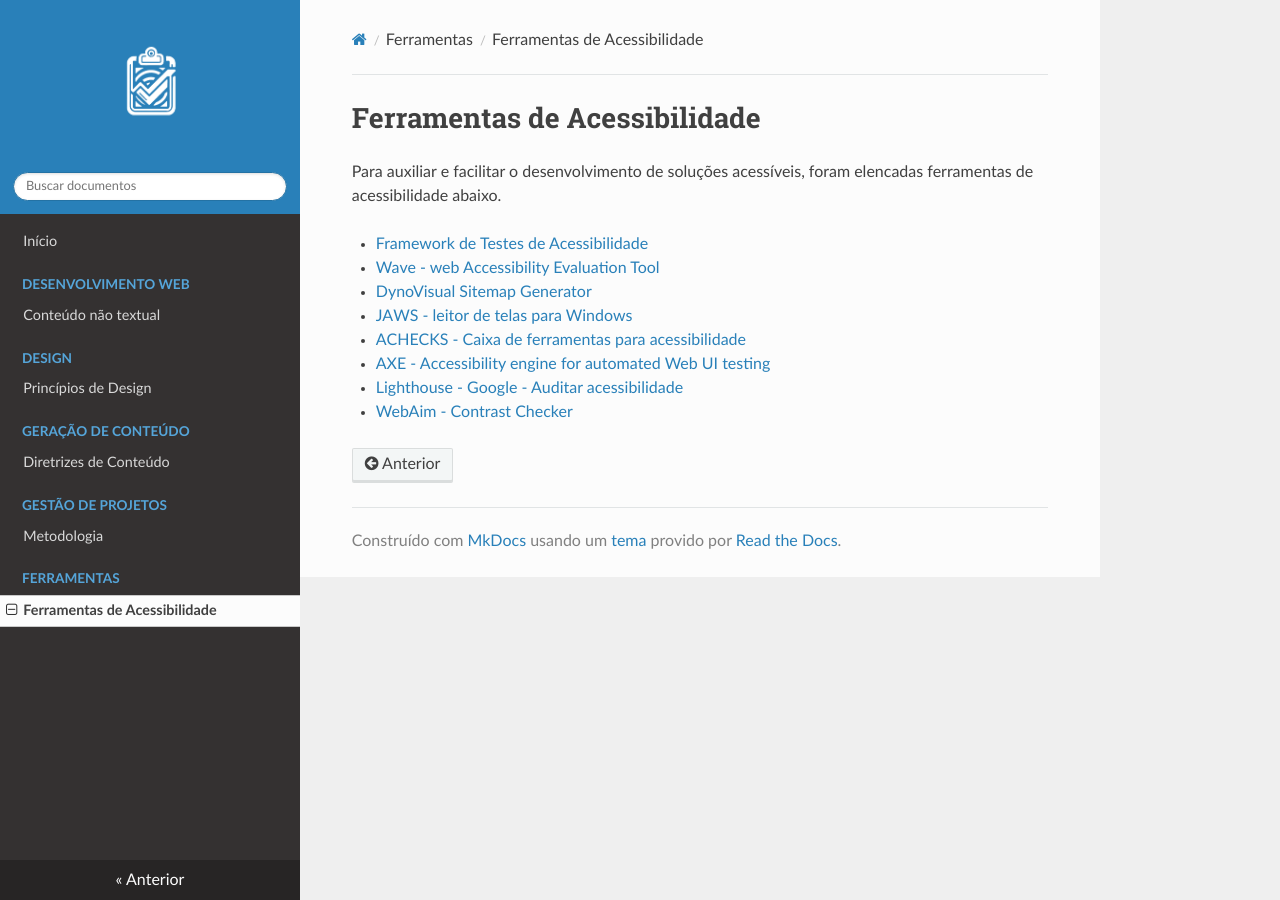
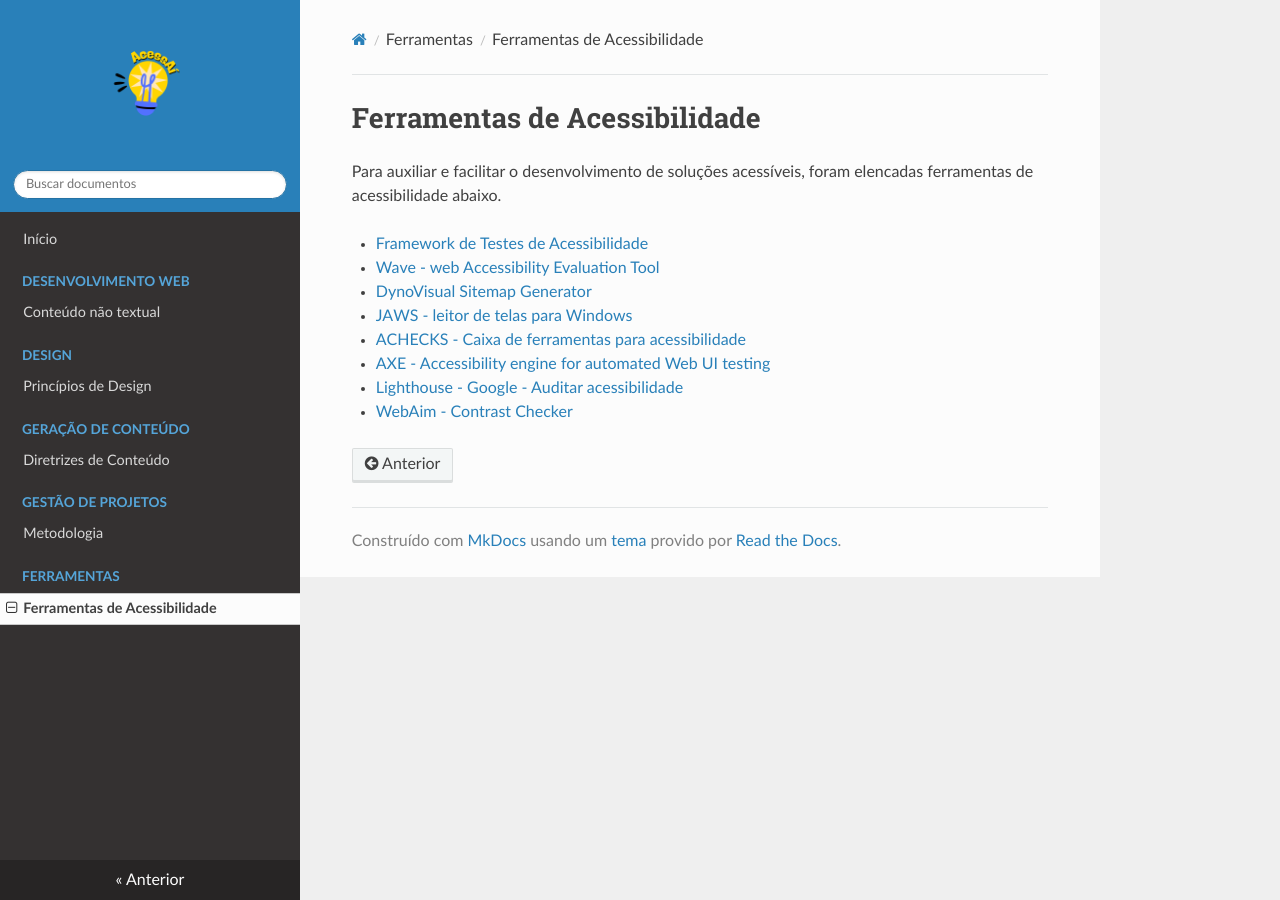
Before and after one commit to UnBIHC2025-1/IHC-2025.1-Grupo02, an MkDocs documentation site: the page built from docs/tools/ferramentas.md, in a window 1280 px wide. Built offline with MkDocs 1.6.1, drawn with Linux system fonts in a browser that asks for light colours; nearby versions of some CDN libraries.

Commit message:
Update mkdocs.yml

```diff
--- a/mkdocs.yml
+++ b/mkdocs.yml
@@ -1,5 +1,5 @@
 # CONFIGURAÇÃO DO SITE
-site_name: AcessAAí
+site_name: AcessAí
 site_url: https://unbihc2025-1.github.io/IHC-2025.1-Grupo02/
 use_directory_urls: false
 
@@ -21,8 +21,8 @@
 theme:
   name: readthedocs
   locale: pt_BR
-  logo: imagens/logo-verificaaa.png
-  favicon: imagens/logo-verificaaa.png
+  logo: imagens/Acessaí.png
+  favicon: imagens/Acessaí.png
 
 # EXTENSÕES MARKDOWN
 markdown_extensions:
```
